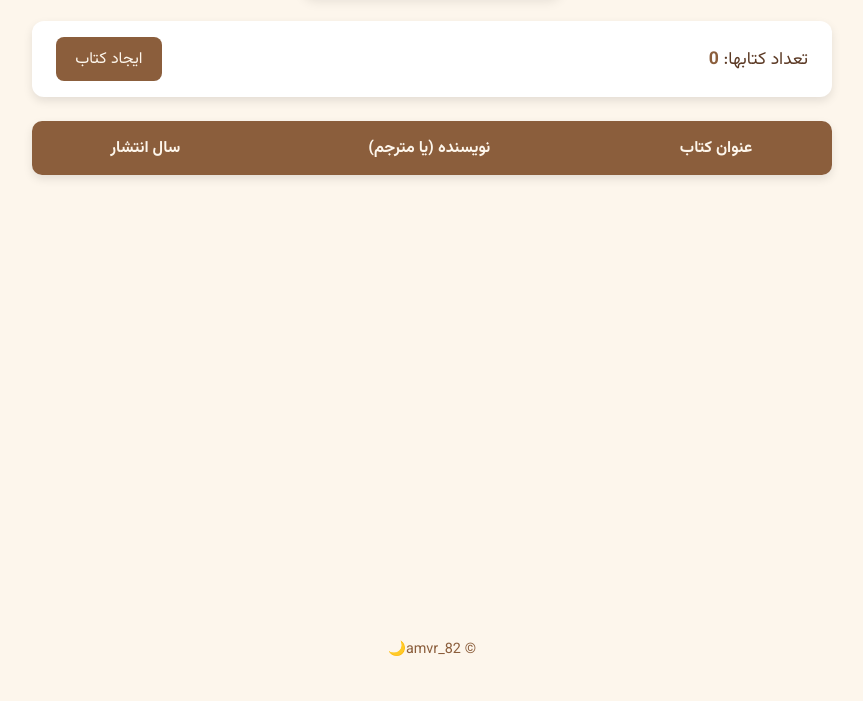
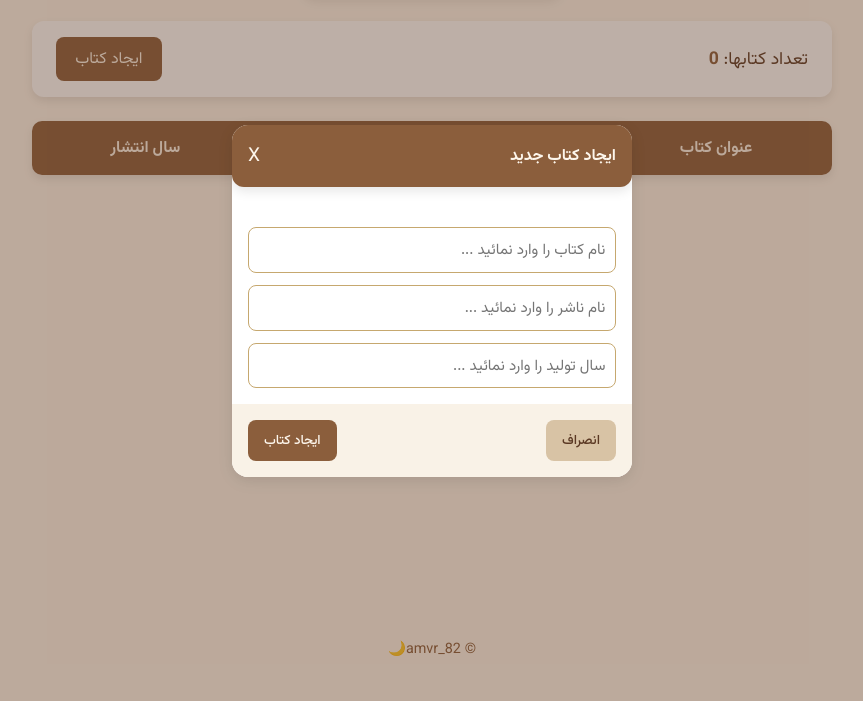
Before and after one commit to amvr-82/library, a plain HTML site: page index.html in a window 1280 px wide. Shown: the part 99-800 px from the top of the page, without its empty margins (208-1071 px from the left). Drawn offline with Linux system fonts and the light colour scheme.

Commit message:
btn load

```diff
--- a/app.js
+++ b/app.js
@@ -1,6 +1,8 @@
 const BtnBuild = document.getElementById("btn-build");
-function openmodal() {
-  BtnBuild.classList.add;
+const ModalBuild = document.getElementById("modal-screen");
+function Open_modal() {
+  ModalBuild.classList.remove("hidden");
+  console.log("hi");
 }
 
-BtnBuild.addEventListener(onclick, openmodal());
+BtnBuild.addEventListener("click", Open_modal());
--- a/index.html
+++ b/index.html
@@ -38,7 +38,7 @@
       </tbody>
     </table>
 
-    <div class="modal-screen hidden">
+    <div id="modal-screen" class="modal-screen hidden">
       <article class="modal">
         <header class="modal-header">
           <span>ایجاد کتاب جدید</span>
```
